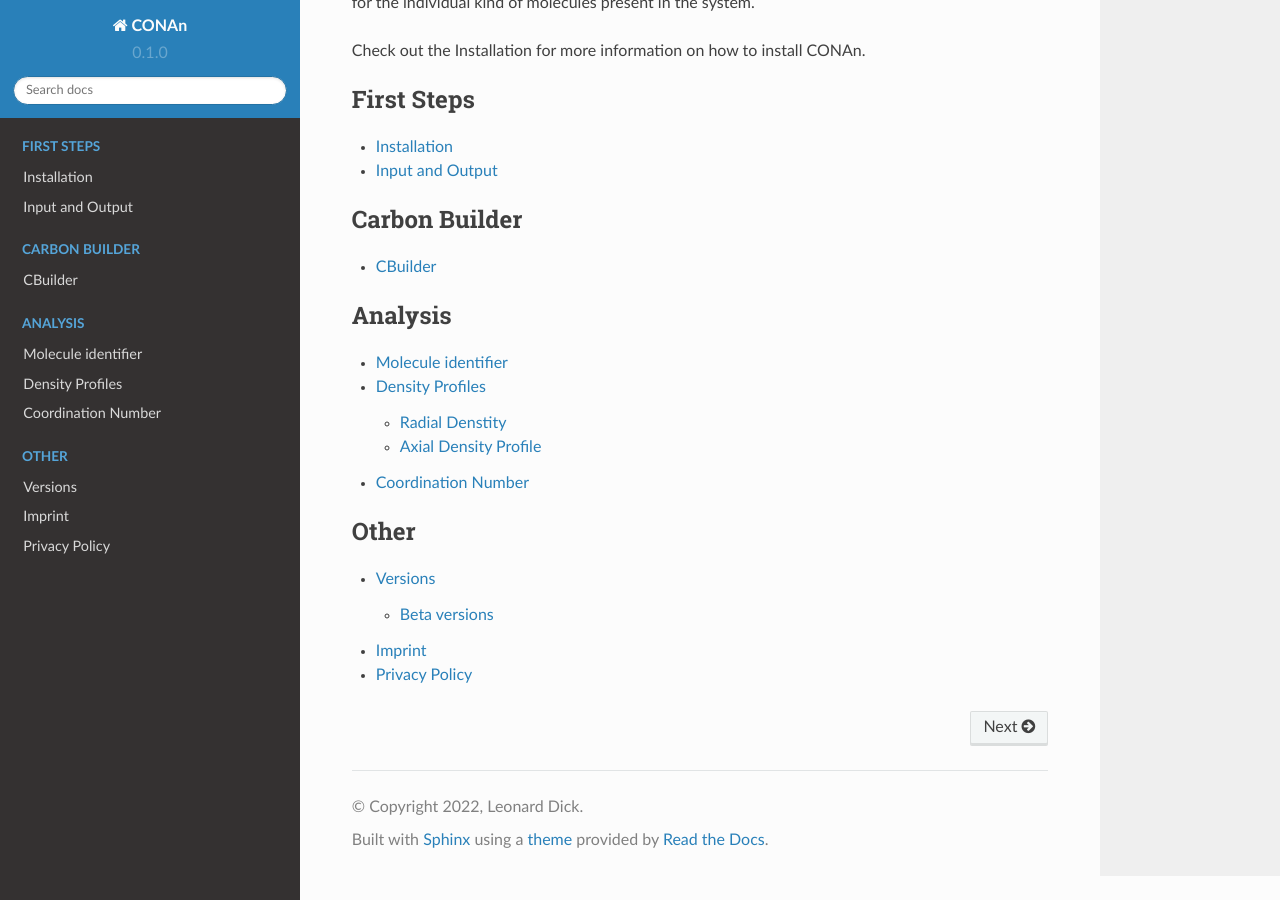
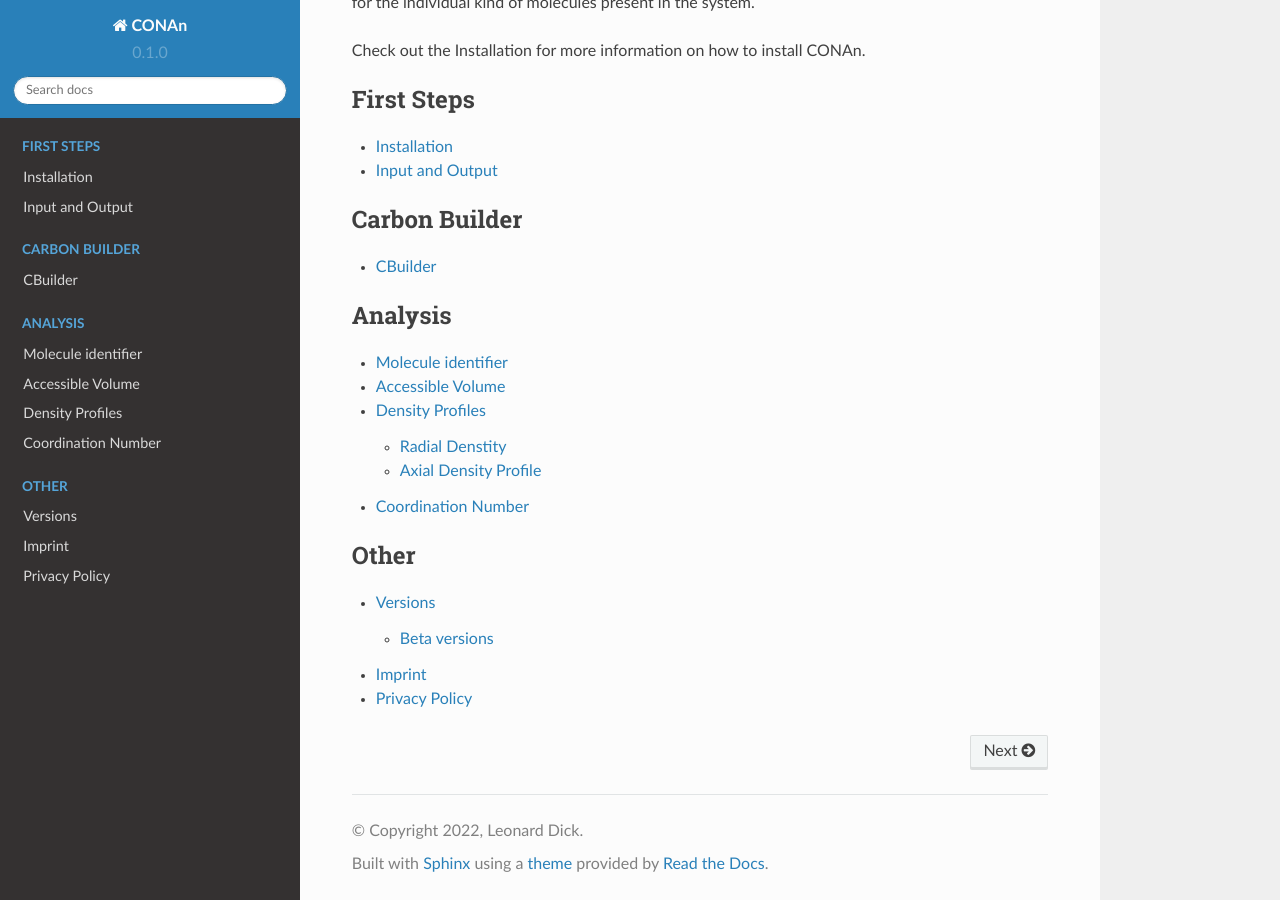
Before and after one commit to LeonardDick/rtd-tutorial, a Sphinx documentation site: the page built from docs/source/index.rst, in a window 1280 px wide and 900 px high, scrolled down 558 px. Built offline with Sphinx 7.4.7 and the Read the Docs theme 2.0.0, drawn with Linux system fonts in a browser that asks for light colours.

Commit message:
Update index.rst

```diff
--- a/docs/source/index.rst
+++ b/docs/source/index.rst
@@ -38,6 +38,7 @@ Check out the :doc:`Installation` for more information on how to install CONAn.
    :maxdepth: 2
 
    analysis/mol_ident
+   analysis/acc_volume
    analysis/dens_prof
    analysis/coord_num
 
```
